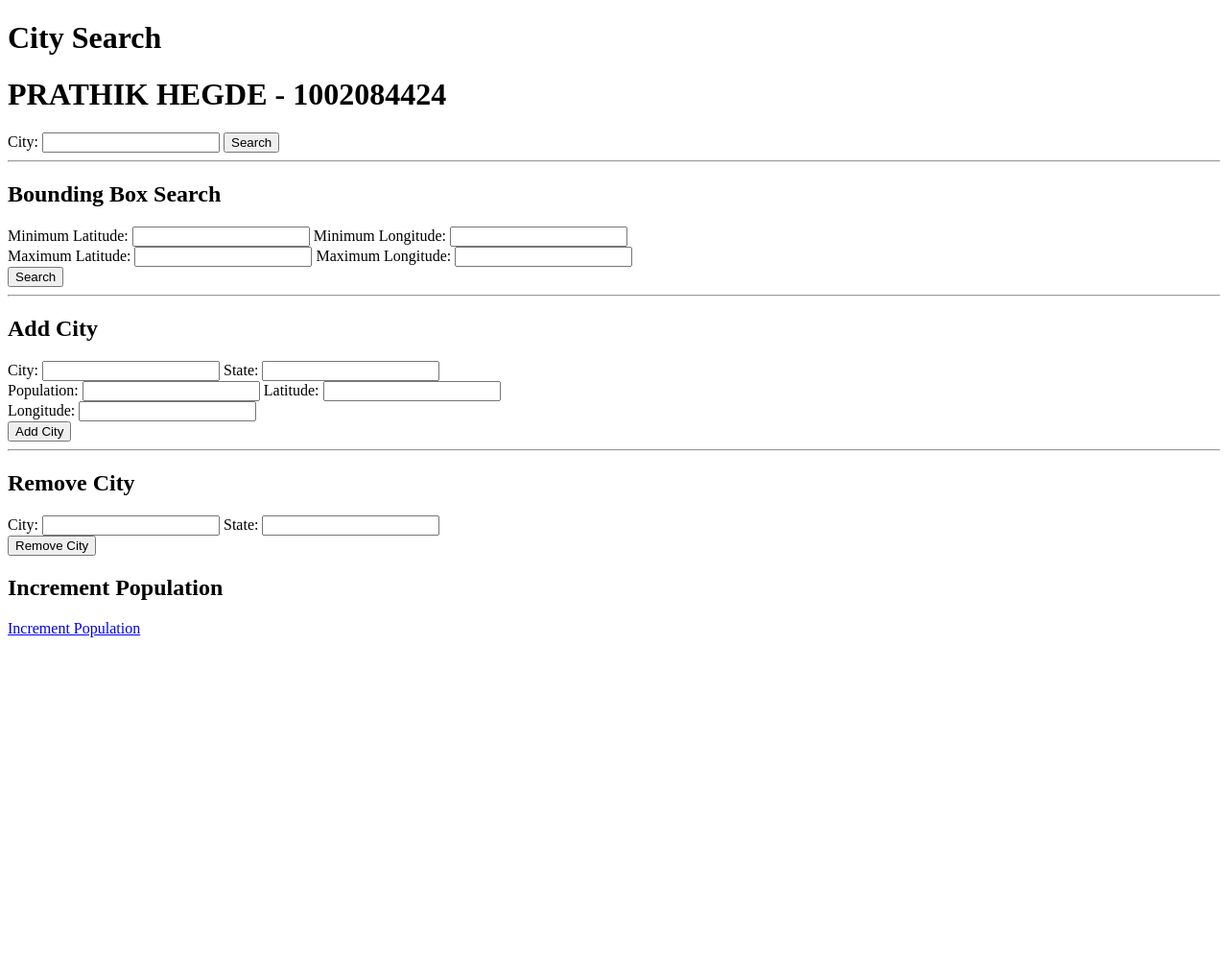
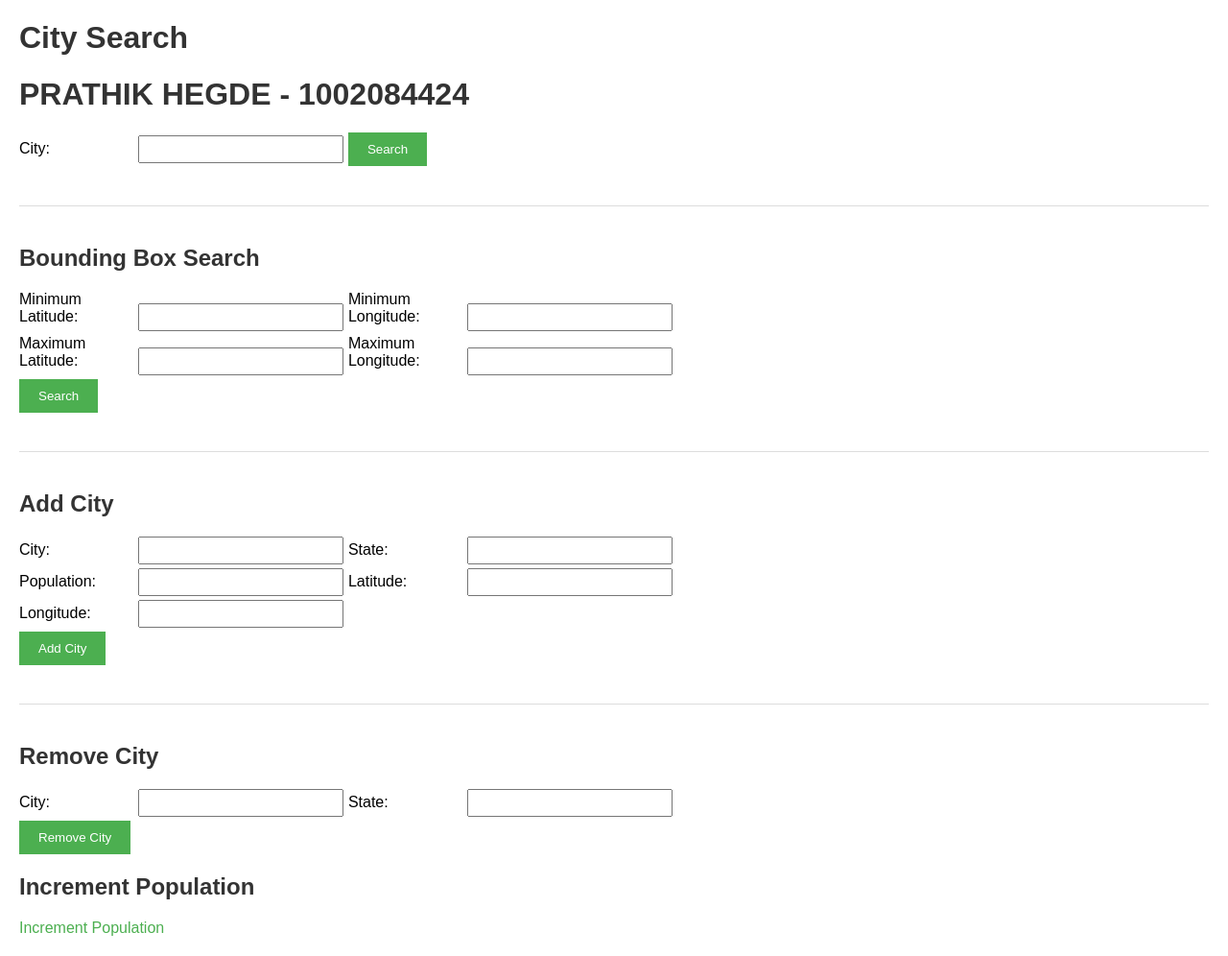
Before and after one commit to prathikh1998/DatabaseSearch, a Flask app: page / in a window 1280 px wide. Shown: the whole page at 96% size. Before the commit the page ends 664 px from the top, so only its background shows below. Run offline with Flask 3, Linux system fonts and the light colour scheme.

Commit message:
Add files via upload

```diff
--- a/templates/index.html
+++ b/templates/index.html
@@ -2,6 +2,60 @@
 <html>
 <head>
     <title>City Search</title>
+    <style>
+        body {
+            font-family: Arial, sans-serif;
+            margin: 20px;
+        }
+
+        h1, h2 {
+            color: #333;
+        }
+
+        form {
+            margin-bottom: 20px;
+        }
+
+        label {
+            display: inline-block;
+            width: 120px;
+            margin-bottom: 10px;
+        }
+
+        input[type="text"],
+        input[type="number"] {
+            padding: 5px;
+            width: 200px;
+        }
+
+        button {
+            padding: 10px 20px;
+            background-color: #4CAF50;
+            color: white;
+            border: none;
+            cursor: pointer;
+        }
+
+        button:hover {
+            background-color: #45a049;
+        }
+
+        hr {
+            margin-top: 40px;
+            margin-bottom: 40px;
+            border: 0;
+            border-top: 1px solid #ddd;
+        }
+
+        a {
+            color: #4CAF50;
+            text-decoration: none;
+        }
+
+        a:hover {
+            text-decoration: underline;
+        }
+    </style>
 </head>
 <body>
     <h1>City Search</h1>
```
